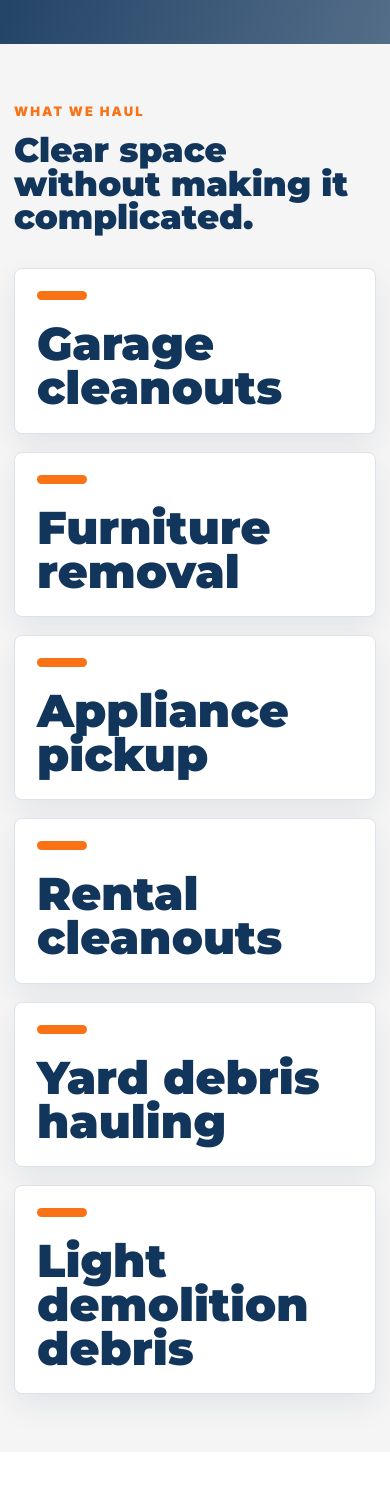
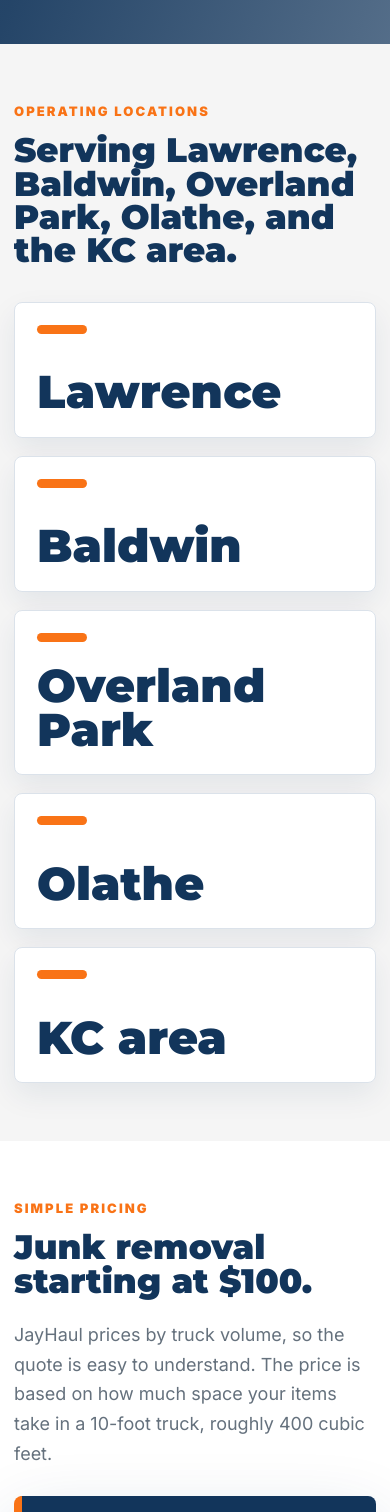
Before and after one commit to Thomas-writes/jayhaul-junk, a Next.js app: page / in a window 390 px wide. Shown: the part 976-2488 px from the top of the page. Built offline with nearby package versions, Linux system fonts and the light colour scheme.

Commit message:
Add service locations and JH favicon

```diff
--- a/app/globals.css
+++ b/app/globals.css
@@ -323,7 +323,7 @@
   padding: 86px clamp(18px, 4vw, 54px);
 }
 
-.service-band,
+.location-band,
 .trust-section {
   width: 100%;
   max-width: none;
@@ -331,7 +331,7 @@
 }
 
 .section-heading,
-.service-grid,
+.location-grid,
 .split-section,
 .trust-panel,
 .contact-section,
@@ -343,14 +343,14 @@
   margin: 0 auto 34px;
 }
 
-.service-grid {
+.location-grid {
   display: grid;
   grid-template-columns: repeat(2, minmax(0, 1fr));
   gap: 18px;
   margin: 0 auto;
 }
 
-.service-card {
+.location-card {
   min-height: clamp(160px, 18vw, 230px);
   display: flex;
   flex-direction: column;
@@ -362,7 +362,7 @@
   box-shadow: 0 12px 30px rgba(18, 53, 91, 0.08);
 }
 
-.service-card span {
+.location-card span {
   display: block;
   width: clamp(50px, 7vw, 92px);
   height: 9px;
@@ -371,21 +371,16 @@
   background: var(--orange);
 }
 
-.service-card h3 {
+.location-card h3 {
   max-width: 520px;
   font-size: clamp(30px, 4.8vw, 54px);
   line-height: 0.96;
 }
 
-.service-card p,
 .step p,
 .section-lede {
   color: var(--muted);
   line-height: 1.65;
-}
-
-.service-card p {
-  margin: 14px 0 0;
 }
 
 .pricing-section {
@@ -817,7 +812,7 @@
   }
 
   .quick-facts,
-  .service-grid,
+  .location-grid,
   .fee-list,
   .safety-grid,
   .trust-list {
@@ -828,15 +823,15 @@
     min-height: 88px;
   }
 
-  .service-card {
+  .location-card {
     min-height: 136px;
   }
 
-  .service-card span {
+  .location-card span {
     margin-bottom: 22px;
   }
 
-  .service-card h3 {
+  .location-card h3 {
     font-size: clamp(30px, 12vw, 46px);
   }
 
--- a/app/page.tsx
+++ b/app/page.tsx
@@ -2,13 +2,12 @@
 const phoneHref = "tel:9133096613";
 const email = "thomas@savasten.com";
 
-const services = [
-  "Garage cleanouts",
-  "Furniture removal",
-  "Appliance pickup",
-  "Rental cleanouts",
-  "Yard debris hauling",
-  "Light demolition debris",
+const locations = [
+  "Lawrence",
+  "Baldwin",
+  "Overland Park",
+  "Olathe",
+  "KC area",
 ];
 
 const pricingRows = [
@@ -83,7 +82,7 @@
             </span>
           </a>
           <div className="nav-links">
-            <a href="#services">Services</a>
+            <a href="#locations">Locations</a>
             <a href="#pricing">Pricing</a>
             <a href="#process">Process</a>
             <a href="#safety">Safety</a>
@@ -96,7 +95,7 @@
               <span />
             </summary>
             <div className="mobile-menu-panel">
-              <a href="#services">Services</a>
+              <a href="#locations">Locations</a>
               <a href="#pricing">Pricing</a>
               <a href="#process">Process</a>
               <a href="#safety">Safety</a>
@@ -144,16 +143,16 @@
         </div>
       </section>
 
-      <section className="section service-band" id="services">
+      <section className="section location-band" id="locations">
         <div className="section-heading">
-          <p className="eyebrow">What We Haul</p>
-          <h2>Clear space without making it complicated.</h2>
+          <p className="eyebrow">Operating Locations</p>
+          <h2>Serving Lawrence, Baldwin, Overland Park, Olathe, and the KC area.</h2>
         </div>
-        <div className="service-grid">
-          {services.map((service) => (
-            <article className="service-card" key={service}>
+        <div className="location-grid">
+          {locations.map((location) => (
+            <article className="location-card" key={location}>
               <span aria-hidden="true" />
-              <h3>{service}</h3>
+              <h3>{location}</h3>
             </article>
           ))}
         </div>
```
Also changed, not shown: public/favicon.svg.
